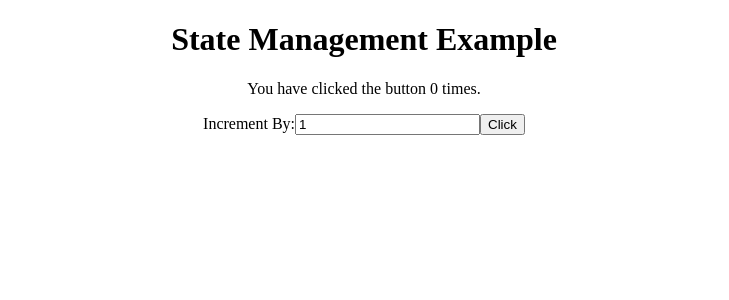
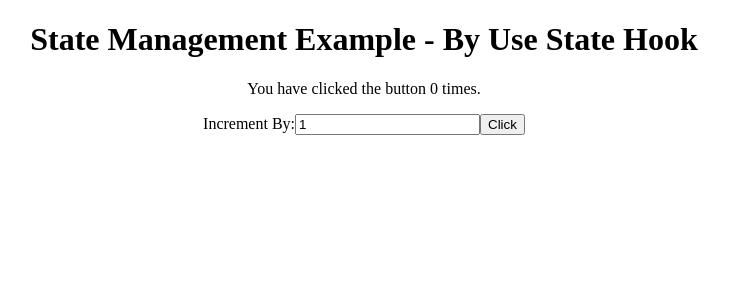
Before and after one commit to ArunJain12/react-software-architecture, a React (Create React App) app: page / in a window 1280 px wide. Shown: the top 300 px of the page, without its empty margins (276-1005 px from the left). Built offline with nearby package versions, Linux system fonts and the light colour scheme.

Commit message:
Modified App

```diff
--- a/src/App.js
+++ b/src/App.js
@@ -4,7 +4,7 @@ import { CounterButton } from './CounterButton';
 function App() {
   return (
     <div className="App">
-      <h1>State Management Example</h1>
+      <h1>State Management Example - By Use State Hook</h1>
       <CounterButton />
     </div>
   );
```
Also changed, not shown: 1 other file (tests, documents, lock files or other folders).
